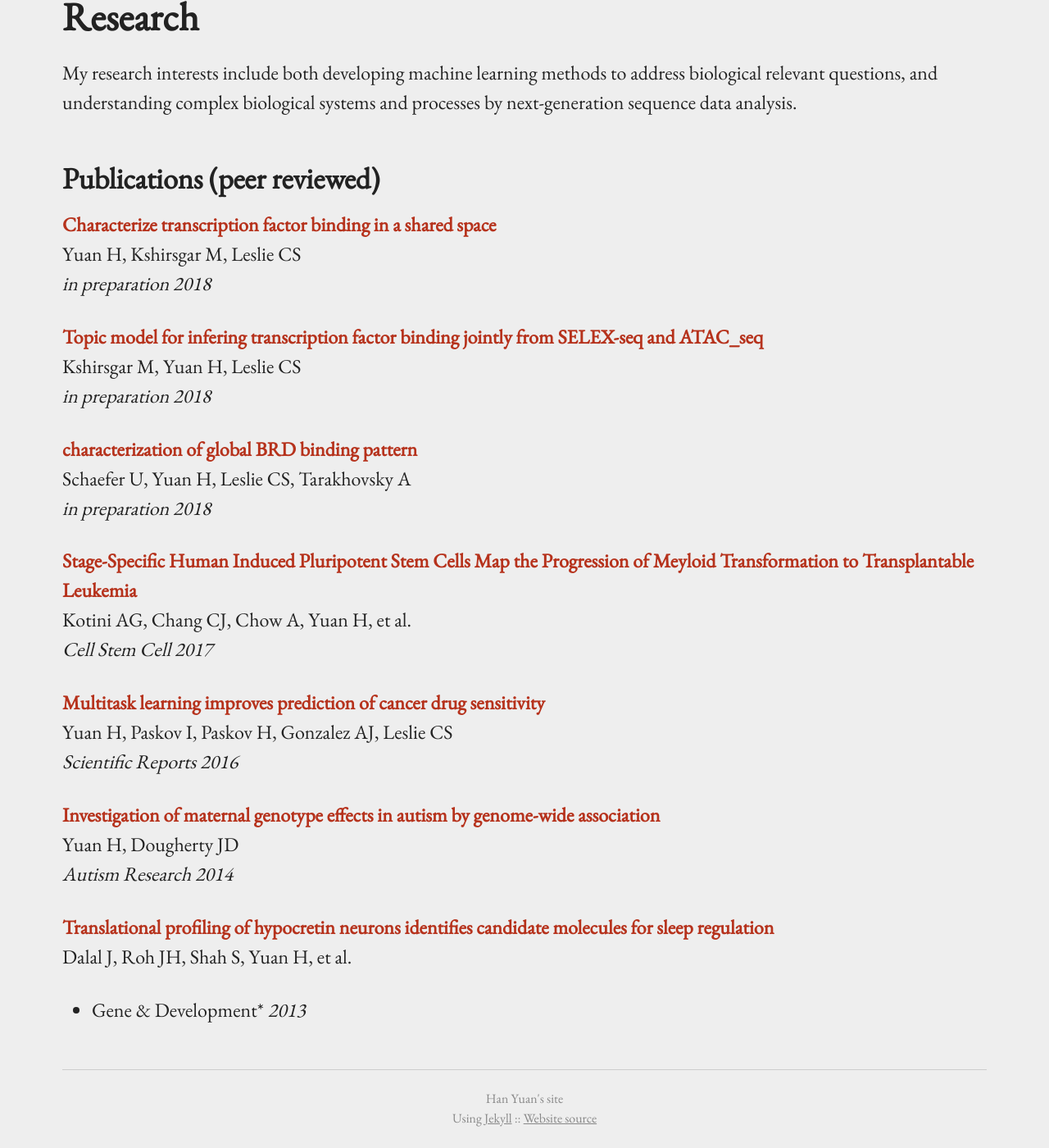
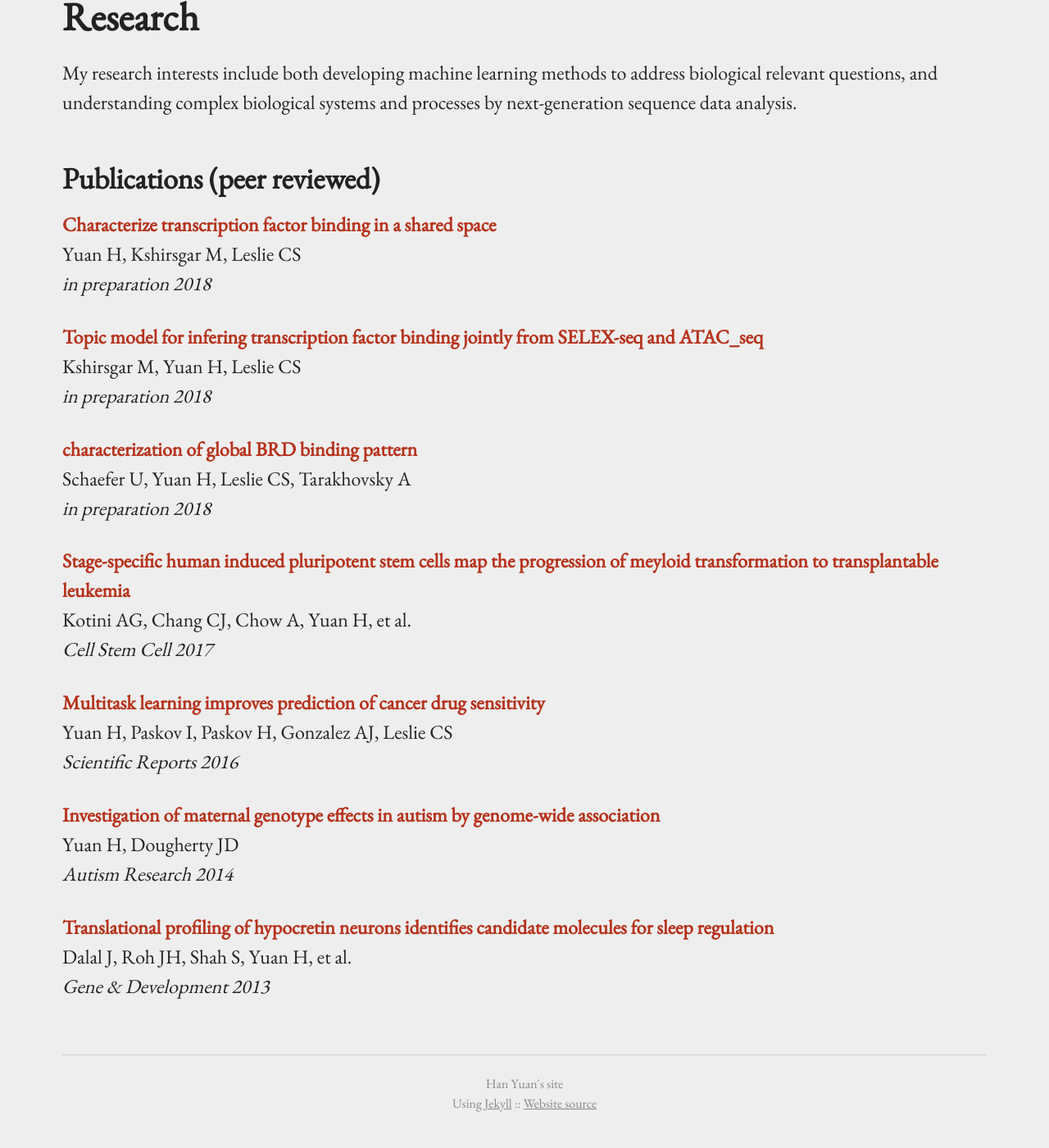
Before and after one commit to hy395/hy395.github.io, a Jekyll site: the page built from research.md, in a window 1280 px wide and 1400 px high, scrolled down 155 px. Shown: the whole window at 82% size. Built offline with Jekyll 4.4.1, drawn with Linux system fonts in a browser that asks for light colours.

```diff
--- a/research.md
+++ b/research.md
@@ -19,7 +19,7 @@ pubs:
       journal: "in preparation"
       year:    "2018"
 
-    - title:   "Stage-Specific Human Induced Pluripotent Stem Cells Map the Progression of Meyloid Transformation to Transplantable Leukemia"
+    - title:   "Stage-specific human induced pluripotent stem cells map the progression of meyloid transformation to transplantable leukemia"
       author:  "Kotini AG, Chang CJ, Chow A, Yuan H, et al."
       journal: "Cell Stem Cell"
       year:    "2017"
@@ -39,7 +39,7 @@ pubs:
 
     - title:   "Translational profiling of hypocretin neurons identifies candidate molecules for sleep regulation"
       author:  "Dalal J, Roh JH, Shah S, Yuan H, et al."
-      journal: " Gene & Development"
+      journal: "Gene & Development"
       year:    "2013"
       url:     "https://www.ncbi.nlm.nih.gov/pmc/articles/PMC3605469/"
 
```
